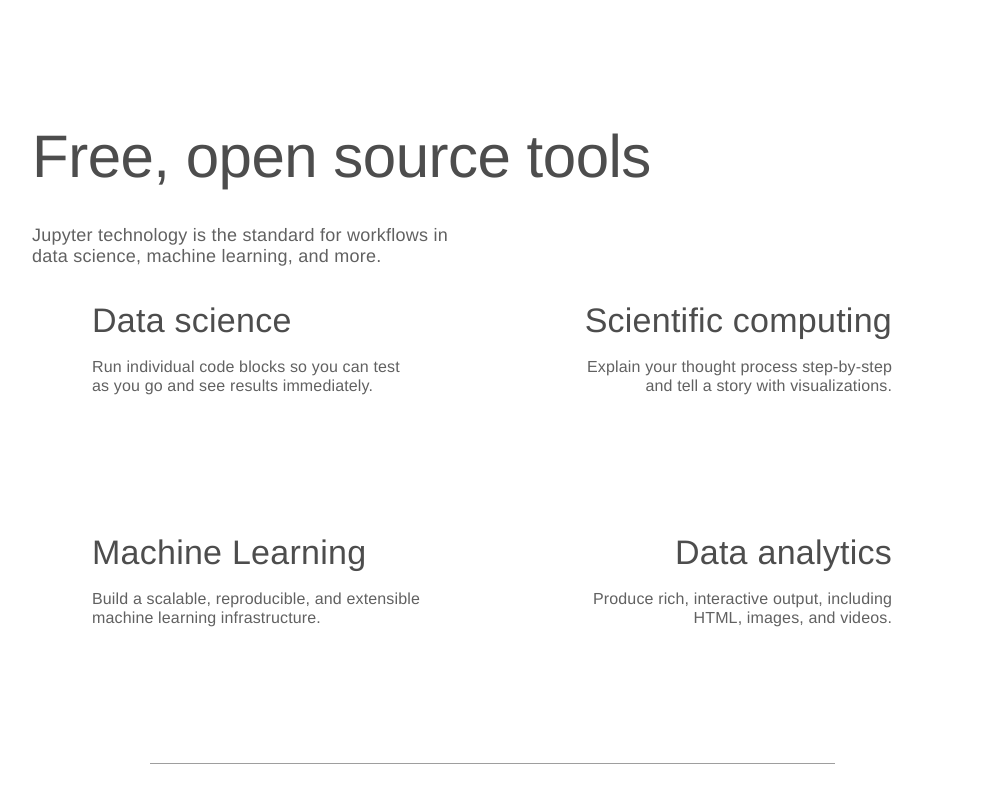
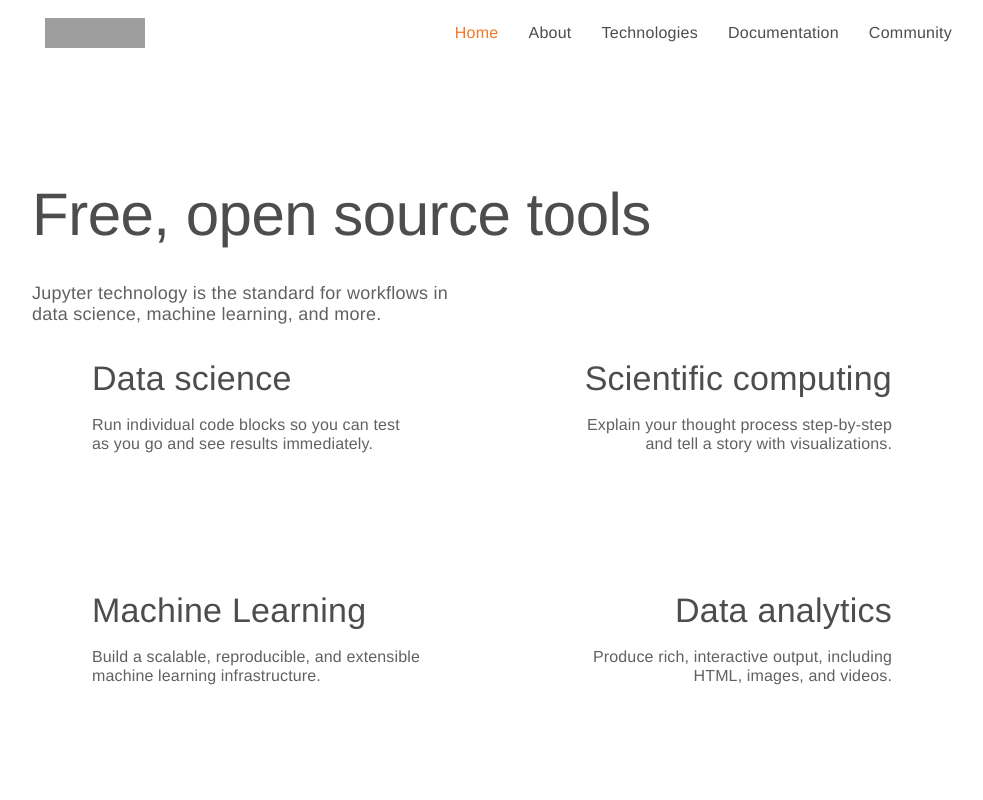
Before and after one commit to tgeorgeux/new.jupyter.github.io, a React app: page / in a window 1280 px wide. Shown: the top 800 px of the page, without its empty margins (148-1131 px from the left). Built offline with nearby package versions, Linux system fonts and the light colour scheme; grey boxes are pictures that could not be loaded; the HTML template or start-up script is replaced by a standard one.

Commit message:
Add navbar (#42)

```diff
--- /dev/null
+++ b/src/components/Navbar/Navbar.tsx
@@ -0,0 +1,85 @@
+import React, { CSSProperties } from 'react';
+import Body2Text from '../Body2Text';
+
+export type CurrentPages =
+  | 'home'
+  | 'about'
+  | 'technologies'
+  | 'documentation'
+  | 'community';
+
+export interface NavbarProps {
+  current: CurrentPages;
+}
+
+const bodyTextStyle = function(
+  name: CurrentPages,
+  props: NavbarProps
+): CSSProperties {
+  return {
+    marginRight: '20px',
+    marginLeft: '10px',
+    color: props.current === name ? '#F37724' : '#4D4D4D',
+    fontWeight: props.current === name ? 500 : 'inherit',
+    lineHeight: props.current === name ? '18px' : 'inherit'
+  };
+};
+
+const nonTextDecorated = {
+  textDecoration: 'none',
+  color: 'inherit'
+};
+
+export default function Navbar(props: NavbarProps): JSX.Element {
+  return (
+    <div style={{ height: '50px' }}>
+      <div
+        style={{
+          display: 'flex',
+          justifyContent: 'flex-end',
+          width: '960px',
+          marginLeft: 'auto',
+          marginRight: 'auto',
+          paddingTop: '16px'
+        }}
+      >
+        <a href="http://homepages.cae.wisc.edu/~ece533/images/airplane.png">
+          <img
+            style={{
+              height: '30px',
+              marginTop: '-6px',
+              width: '100px',
+              marginRight: '300px'
+            }}
+            src="http://homepages.cae.wisc.edu/~ece533/images/airplane.png"
+          ></img>
+        </a>
+        <Body2Text style={bodyTextStyle('home', props)}>
+          <a href="#" style={nonTextDecorated}>
+            Home
+          </a>
+        </Body2Text>
+        <Body2Text style={bodyTextStyle('about', props)}>
+          <a href="#" style={nonTextDecorated}>
+            About
+          </a>
+        </Body2Text>
+        <Body2Text style={bodyTextStyle('technologies', props)}>
+          <a href="#" style={nonTextDecorated}>
+            Technologies
+          </a>
+        </Body2Text>
+        <Body2Text style={bodyTextStyle('documentation', props)}>
+          <a href="#" style={nonTextDecorated}>
+            Documentation
+          </a>
+        </Body2Text>
+        <Body2Text style={bodyTextStyle('community', props)}>
+          <a href="#" style={nonTextDecorated}>
+            Community
+          </a>
+        </Body2Text>
+      </div>
+    </div>
+  );
+}
--- /dev/null
+++ b/src/components/Navbar/index.ts
@@ -0,0 +1,5 @@
+import Navbar from './Navbar';
+import ImageTypes from './ImageTypes';
+
+export default Navbar;
+export { ImageTypes };
--- a/src/index.tsx
+++ b/src/index.tsx
@@ -25,10 +25,12 @@
 import FlexRow from './components/FlexRow';
 import LineBreak from './components/LineBreak';
 import ContentBlock from './components/ContentBlock';
+import Navbar from './components/Navbar';
 
 // code
 ReactDOM.render(
   <div>
+    <Navbar current="home" />
     <ContentBlock>
       <HeadlineSection
         header="Free, open source tools"
```
